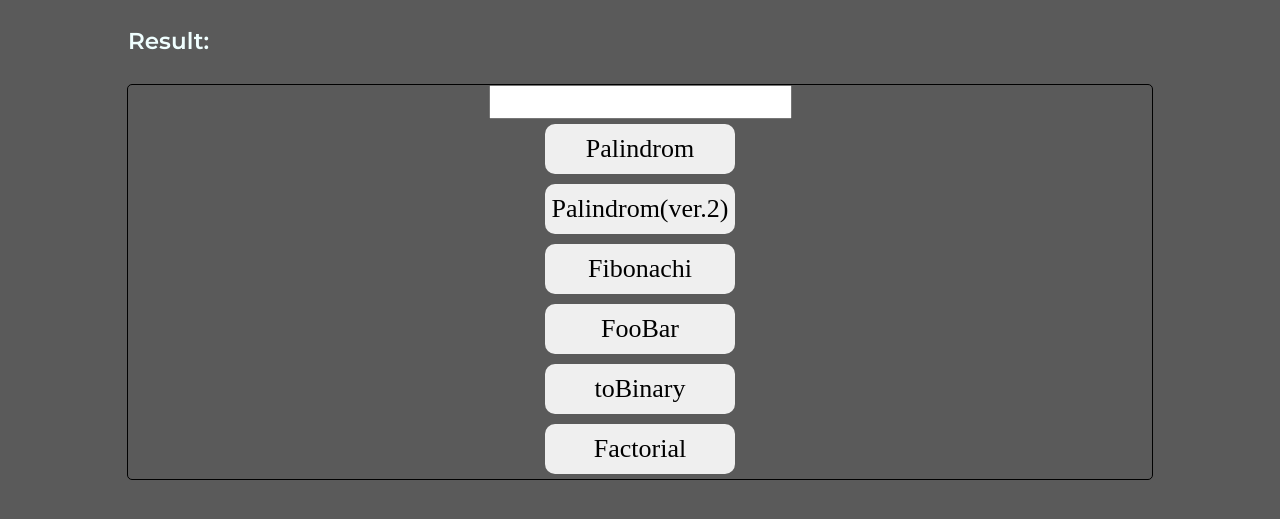
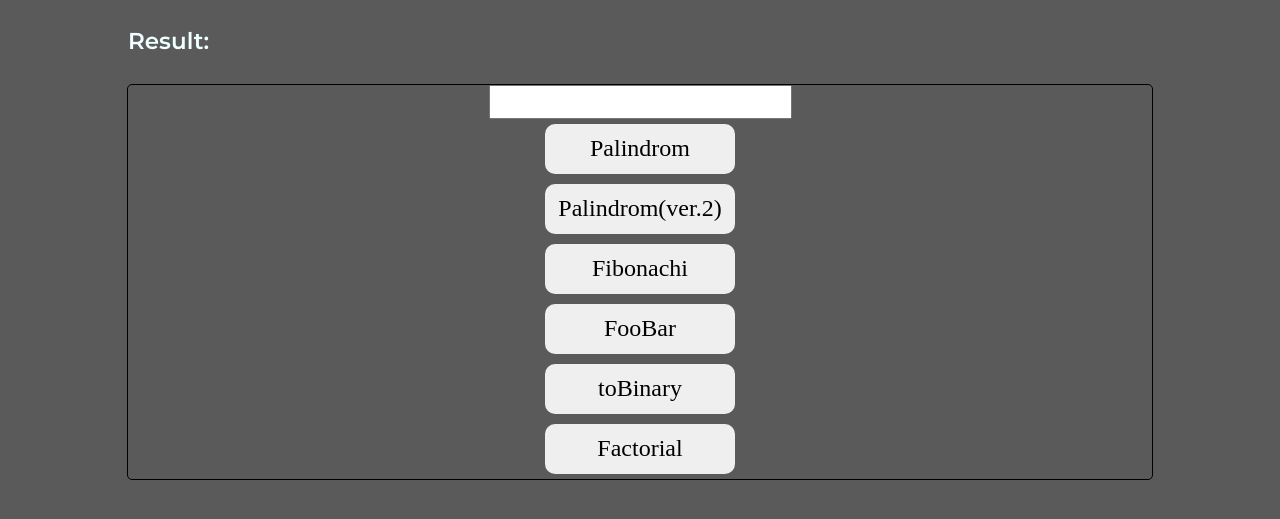
Before and after one commit to Vlad-maker/Simple-Algoritms, a plain HTML site: page index.html in a window 1280 px wide. Shown: the part 39-558 px from the top of the page. Drawn offline with nearby package versions, Linux system fonts and the light colour scheme.

Commit message:
Refactore: adaptiv ver.5

```diff
--- a/index.css
+++ b/index.css
@@ -62,7 +62,7 @@
     height: 50px;
     width: 190px;
     margin: 5px;
-    font-size: 26px;
+    font-size: 24px;
 }
 .button:hover {
     background: #858586;
```
